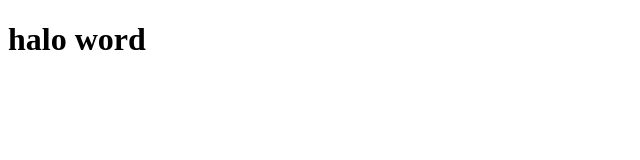
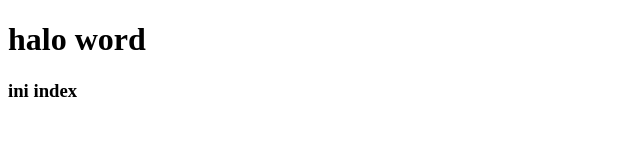
Before and after one commit to Rycuy/tes, a plain HTML site: page index.html in a window 1280 px wide. Shown: the full height of the page, 0-640 px from the left. Drawn offline with Linux system fonts and the light colour scheme.

Commit message:
menambahkan baris halo index

```diff
--- a/index.html
+++ b/index.html
@@ -7,5 +7,6 @@
 </head>
 <body>
     <h1>halo word</h1>
+    <h3>ini index</h3>
 </body>
 </html>
```
